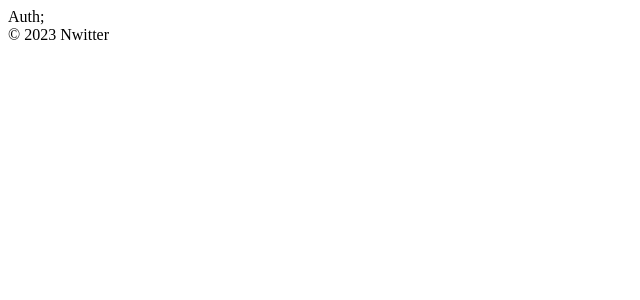
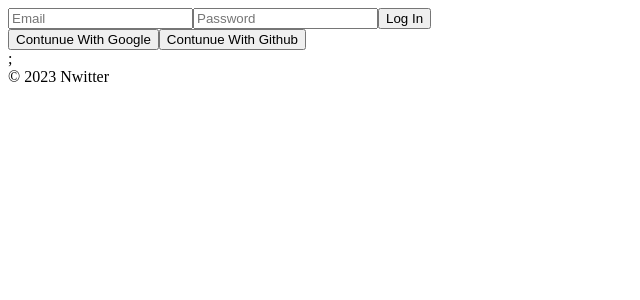
Before and after one commit to seochan99/ntwitter, a React (Create React App) app in the folder nwitter/: page /#/ in a window 1280 px wide. Shown: the top 300 px of the page, without its empty margins (0-640 px from the left). Built offline with nearby package versions, Linux system fonts and the light colour scheme.

Commit message:
feat : auth 로그인 뼈대

```diff
--- a/nwitter/src/routes/Auth.js
+++ b/nwitter/src/routes/Auth.js
@@ -1,3 +1,17 @@
-const Auth = () => <span>Auth</span>;
+const Auth = () => {
+    return (
+        <div>
+            <form>
+                <input type="email" placeholder="Email" required />
+                <input type="password" placeholder="Password" required />
+                <input type="submit" value="Log In" />
+            </form>
+            <div>
+                <button>Contunue With Google</button>
+                <button>Contunue With Github</button>
+            </div>
+        </div>
+    );
+};
 
 export default Auth;
```
